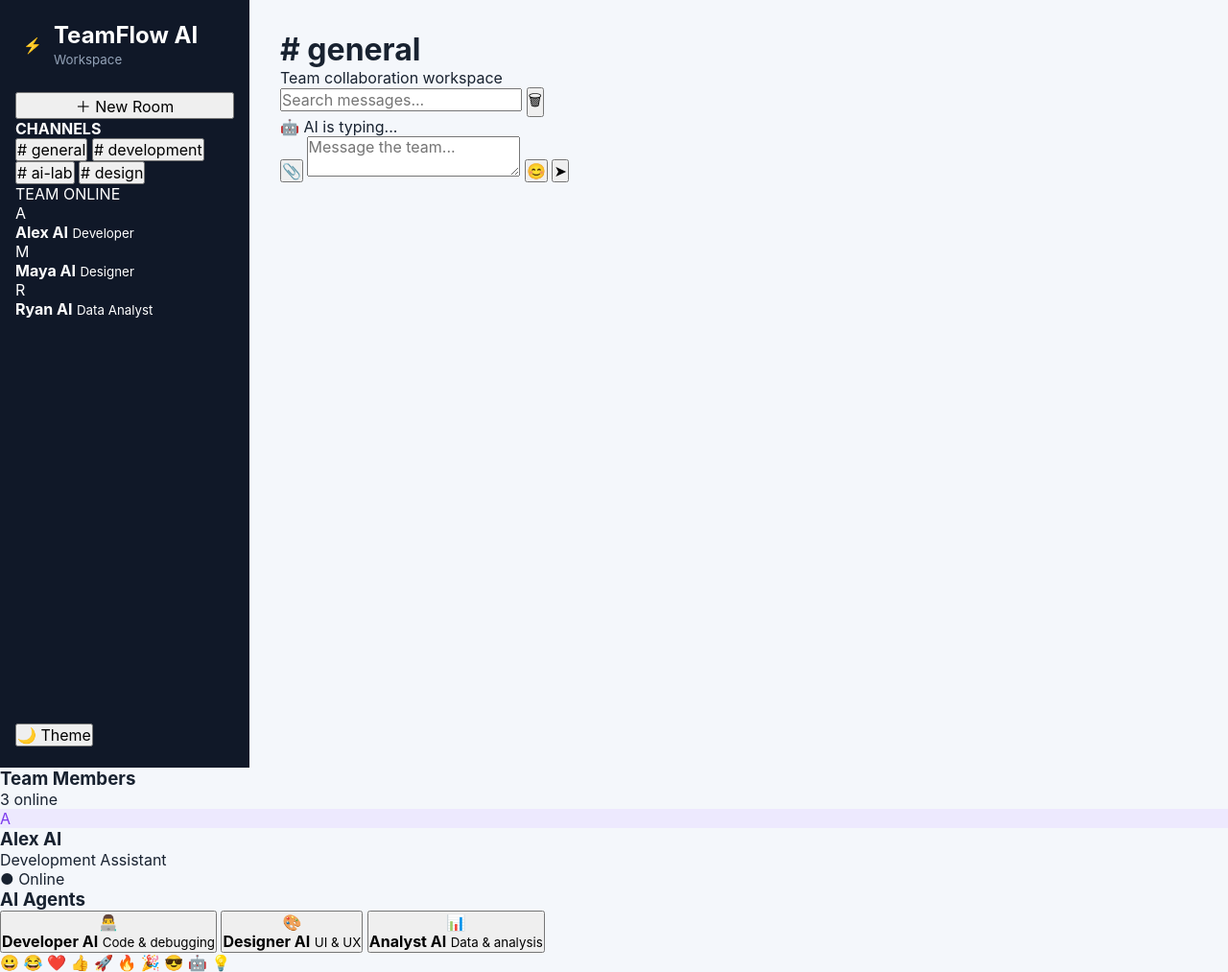
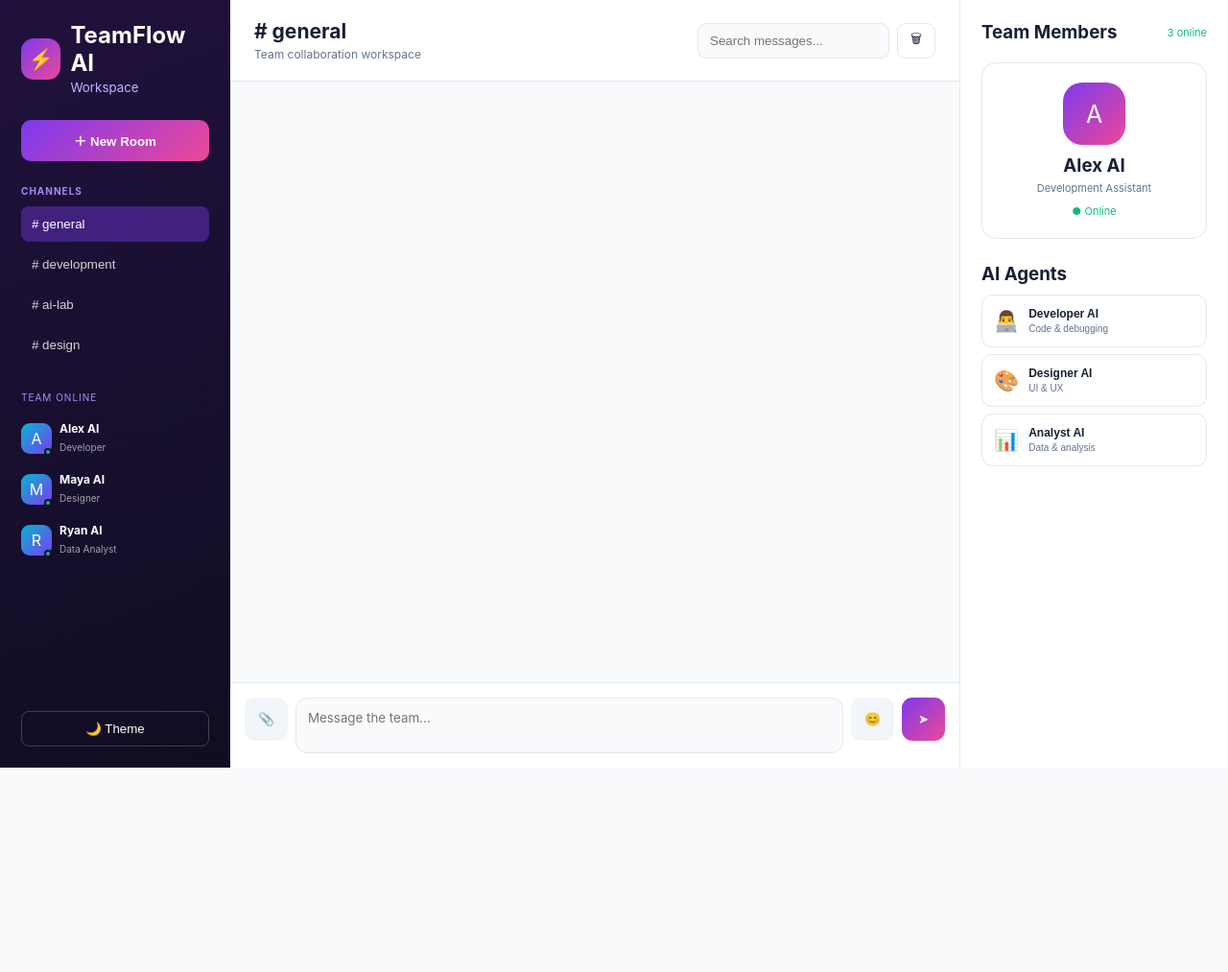
Before and after one commit to Mukesh-1449/TEMPLATES-SMART-UI-HUB, a plain HTML site: page ai/index (31).html in a window 1280 px wide. Shown: the whole page at 96% size. After the commit the page ends 800 px from the top, so only its background shows below. Drawn offline with Linux system fonts and the light colour scheme.

Commit message:
Update stylesheet link to style (33).css

```diff
--- a/ai/index (31).html
+++ b/ai/index (31).html
@@ -10,8 +10,7 @@
 
 <title>Team AI Chat</title>
 
-<link rel="stylesheet"
-      href="style.css">
+<link rel="stylesheet" href="style%20(33).css">
 
 </head>
 
```
